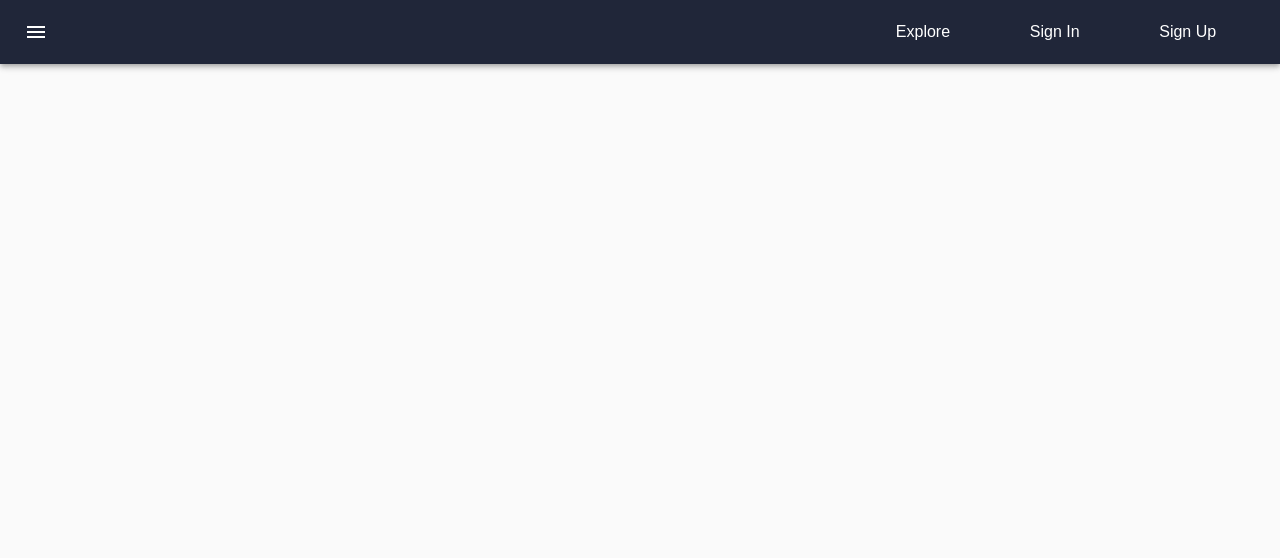
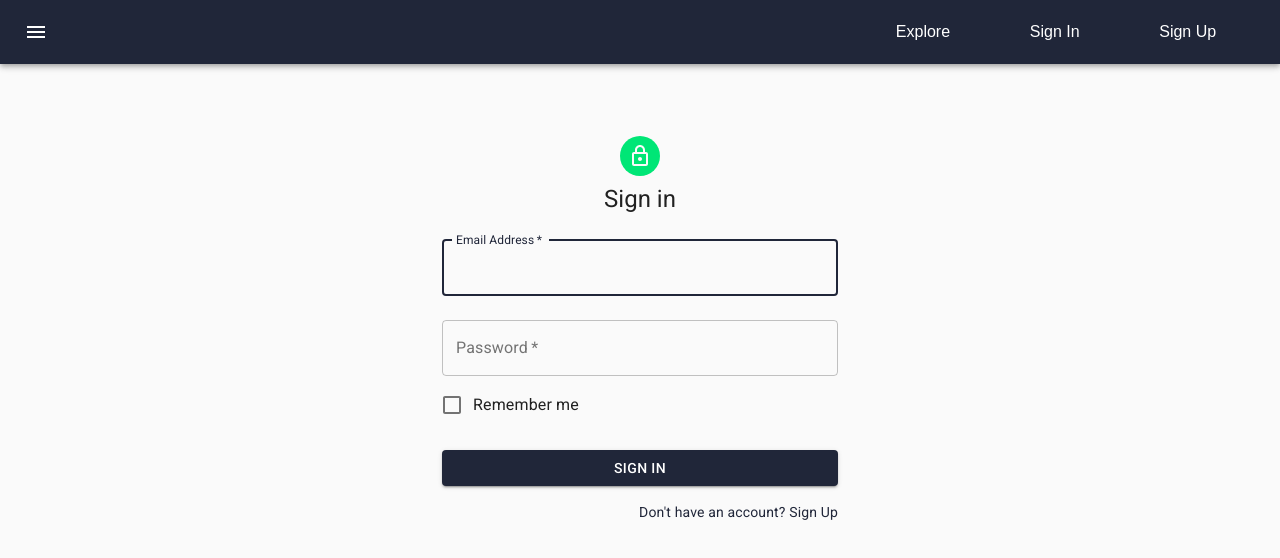
Before and after one commit to SparkDevTeams/Web_Dev_Frontend_S2020, a React (Create React App) app: page /logIn in a window 1280 px wide. Shown: the top 558 px of the page. Built offline with nearby package versions, Linux system fonts and the light colour scheme.

Commit message:
Added signin pages

```diff
--- a/src/layouts/FullLayout.jsx
+++ b/src/layouts/FullLayout.jsx
@@ -75,7 +75,7 @@
               onClick={() => {
                 console.info("I'm a button.");
               }}
-              // onClick={() => handleClick("/signIn")}
+              onClick={() => handleClick("/logIn")}
             >
               Sign In
             </StyledLink>
--- /dev/null
+++ b/src/pages/SignIn.jsx
@@ -0,0 +1,100 @@
+import React from 'react';
+import Avatar from '@material-ui/core/Avatar';
+import Button from '@material-ui/core/Button';
+import CssBaseline from '@material-ui/core/CssBaseline';
+import TextField from '@material-ui/core/TextField';
+import FormControlLabel from '@material-ui/core/FormControlLabel';
+import Checkbox from '@material-ui/core/Checkbox';
+import Link from '@material-ui/core/Link';
+import Grid from '@material-ui/core/Grid';
+import Box from '@material-ui/core/Box';
+import LockOutlinedIcon from '@material-ui/icons/LockOutlined';
+import Typography from '@material-ui/core/Typography';
+import { makeStyles } from '@material-ui/core/styles';
+import Container from '@material-ui/core/Container';
+
+const useStyles = makeStyles(theme => ({
+  paper: {
+    marginTop: theme.spacing(8),
+    display: 'flex',
+    flexDirection: 'column',
+    alignItems: 'center',
+  },
+  avatar: {
+    margin: theme.spacing(1),
+    backgroundColor: theme.palette.secondary.main,
+  },
+  form: {
+    width: '100%', // Fix IE 11 issue.
+    marginTop: theme.spacing(1),
+  },
+  submit: {
+    margin: theme.spacing(3, 0, 2),
+  },
+}));
+
+export default function SignIn() {
+  const classes = useStyles();
+
+  return (
+    <Container component="main" maxWidth="xs">
+      <CssBaseline />
+      <div className={classes.paper}>
+        <Avatar className={classes.avatar}>
+          <LockOutlinedIcon />
+        </Avatar>
+        <Typography component="h1" variant="h5">
+          Sign in
+        </Typography>
+        <form className={classes.form} noValidate>
+          <TextField
+            variant="outlined"
+            margin="normal"
+            required
+            fullWidth
+            id="email"
+            label="Email Address"
+            name="email"
+            autoComplete="email"
+            autoFocus
+          />
+          <TextField
+            variant="outlined"
+            margin="normal"
+            required
+            fullWidth
+            name="password"
+            label="Password"
+            type="password"
+            id="password"
+            autoComplete="current-password"
+          />
+          <FormControlLabel
+            control={<Checkbox value="remember" color="primary" />}
+            label="Remember me"
+          />
+          <Button
+            type="submit"
+            fullWidth
+            variant="contained"
+            color="primary"
+            className={classes.submit}
+          >
+            Sign In
+          </Button>
+          <Grid container>
+            <Grid item xs>
+            </Grid>
+            <Grid item>
+              <Link href="#" variant="body2">
+                {"Don't have an account? Sign Up"}
+              </Link>
+            </Grid>
+          </Grid>
+        </form>
+      </div>
+      <Box mt={8}>
+      </Box>
+    </Container>
+  );
+}
--- a/src/routes/allRoutes.js
+++ b/src/routes/allRoutes.js
@@ -8,6 +8,7 @@
 import CreateChallenge from '../pages/CreateChallenge'
 import SignUp from '../pages/SignUpPage'
 import { DeviceSignalCellularConnectedNoInternet0Bar } from 'material-ui/svg-icons';
+import SignIn from '../pages/SignIn';
 /**
  * The Public Routes
  * These routes are being used for the drawer but one could create another array
@@ -30,10 +31,10 @@
     },
     {
         key: 1,
-        path: '/login',
+        path: '/logIn',
         name: 'Login',
         icon: LoginIcon,
-        component: null
+        component: SignIn,
     },
     {
         key: 2,
```
